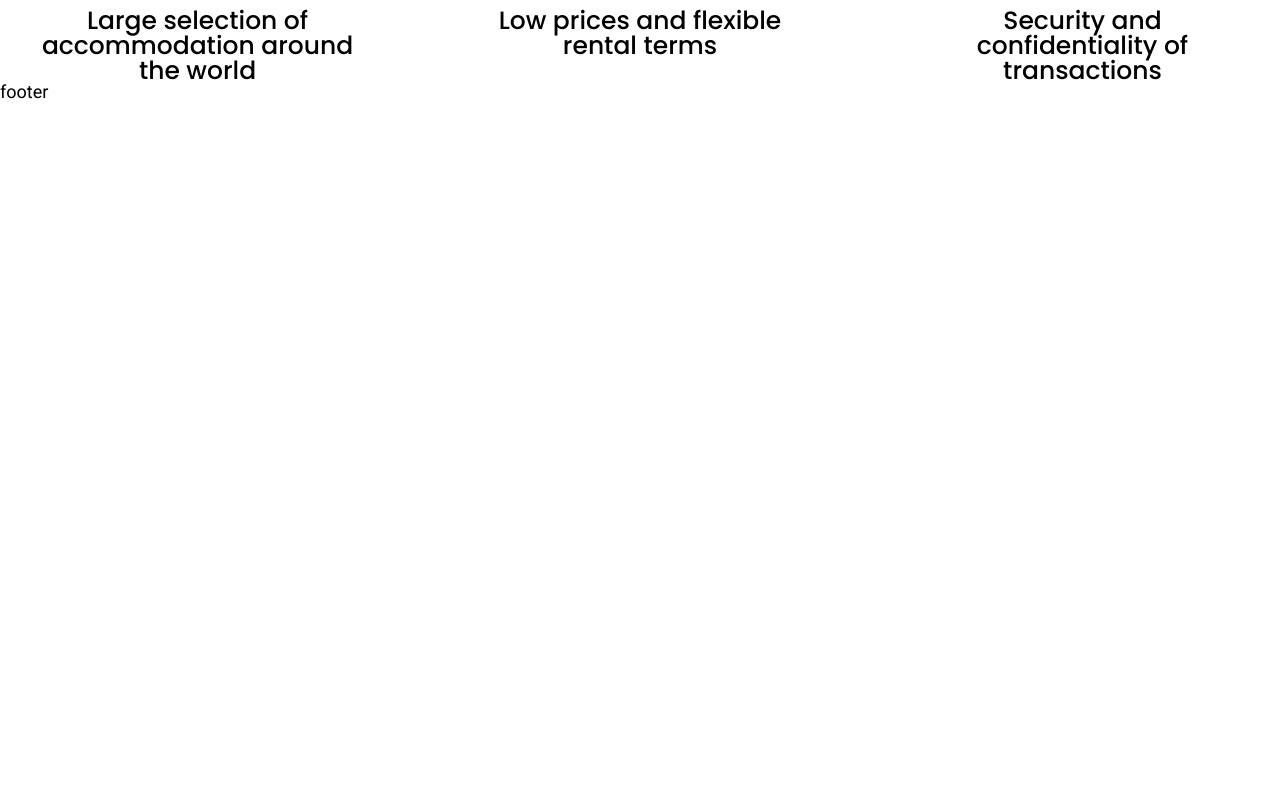
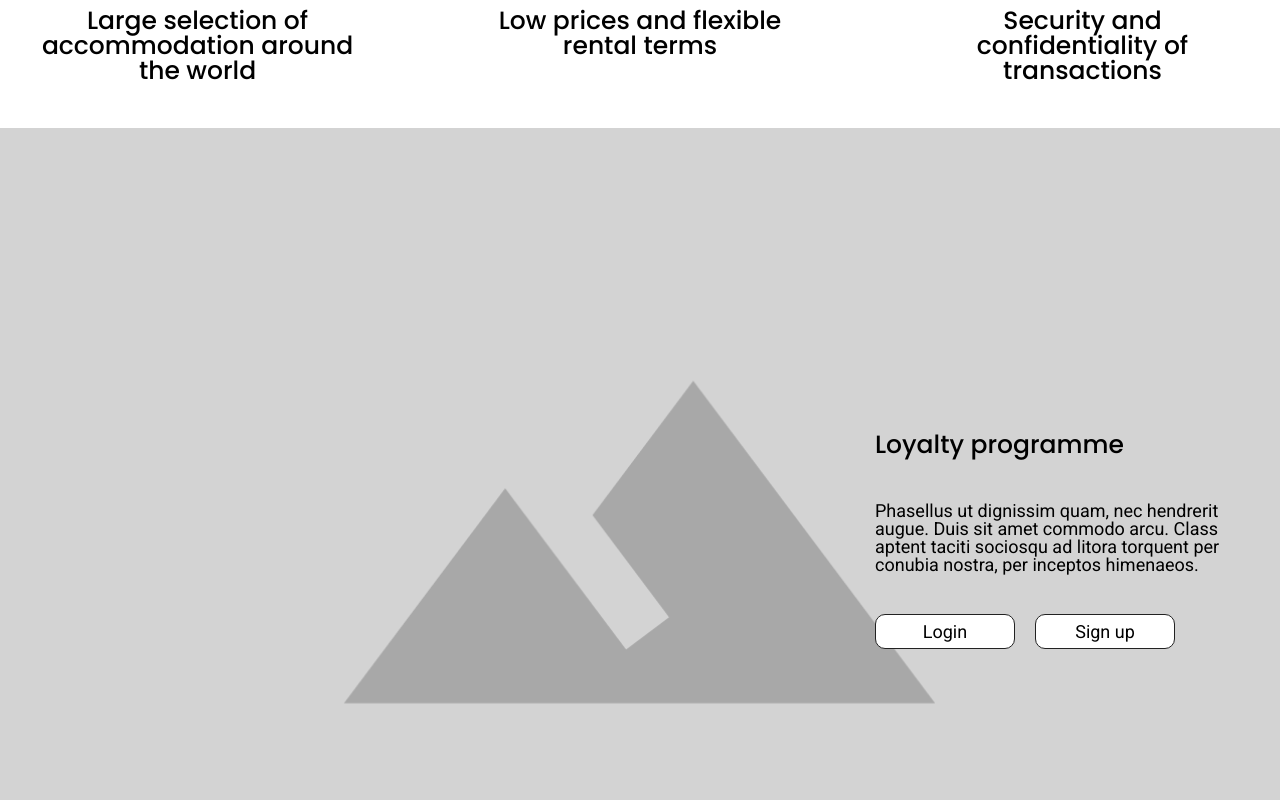
Before and after one commit to vichukin/diplom-project-2024, a React (Vite) app: page / in a window 1280 px wide. Shown: the part 2140-2940 px from the top of the page. Before the commit the page ends 2242 px from the top, so only its background shows below. Built offline with nearby package versions, Linux system fonts and the light colour scheme.

Commit message:
adding new home_section

```diff
--- a/src/pages/Home/Home.scss
+++ b/src/pages/Home/Home.scss
@@ -173,3 +173,89 @@
 .swiper-slide {
   min-width: 220px;
 }
+
+@media (min-width: 553px) {
+  .home{
+      &__loyalty-programme-section {
+        height: 826px;
+        background-image: url("../../assets/images/Rectangle2.png");
+        background-size: cover;
+        background-position: center;
+        display: flex;
+        justify-content: space-between;
+        align-items: center;
+        margin-top: 45px;
+      }
+
+      &__loyalty-empty-div{
+        width: 70%;
+      }
+
+      &__loyalty-programme-content{
+        margin-right: 30px;
+        width: 30%;
+      }
+
+      &__text {
+        margin-top: 45px;
+        margin-bottom: 40px;
+      }
+
+      &__actions {
+        display: flex;
+        flex-wrap: wrap;
+        gap: 20px;
+      }
+  }
+
+  .button--login, .button--signup {
+    border: 1px solid #222;
+    border-radius: 10px;
+    padding: 0px 35px;
+    width: 140px;
+    height: 35px;
+    background: #fff;
+  }
+}
+
+@media (max-width: 552px){
+  .home{
+    &__loyalty-programme-section {
+      position: relative;
+      height: 450px;
+      background-image: url("../../assets/images/Rectangle2.png");
+      background-size: cover;
+      background-position: center;
+      margin-top: 45px;
+    }
+
+    &__loyalty-programme-content {
+      position: absolute;
+      z-index: 2;
+      margin-right: 20px;
+      max-width: 300px;
+      left: 5%;
+      top: 35%;
+    }
+
+    &__text {
+      margin-top: 45px;
+      margin-bottom: 40px;
+    }
+
+    &__actions {
+      display: flex;
+      flex-wrap: wrap;
+      gap: 20px;
+    }
+  }
+
+  .button--login, .button--signup {
+    border: 1px solid #222;
+    border-radius: 10px;
+    padding: 0px 15px;
+    width: 90px;
+    height: 27px;
+    background: #fff;
+  }
+}
--- a/src/pages/Home/Home.tsx
+++ b/src/pages/Home/Home.tsx
@@ -111,6 +111,22 @@ export const Home: React.FC = () => {
           </div>
         </section>
       </div>
+
+      <div className="home__container" style={{ paddingInline: "0px" }}>
+        <section className="home__loyalty-programme-section">
+          <div className="home__loyalty-empty-div"></div>
+          <div className="home__loyalty-programme-content">
+            <div className="home__title">Loyalty programme</div>
+            <p className="home__text">
+              Phasellus ut dignissim quam, nec hendrerit augue. Duis sit amet commodo arcu. Class aptent taciti sociosqu ad litora torquent per conubia nostra, per inceptos himenaeos.
+            </p>
+            <div className="home__actions">
+              <button className="button button--login">Login</button>
+              <button className="button button--signup">Sign up</button>
+            </div>
+          </div>
+        </section>
+      </div>
     </div>
   );
 };
```
